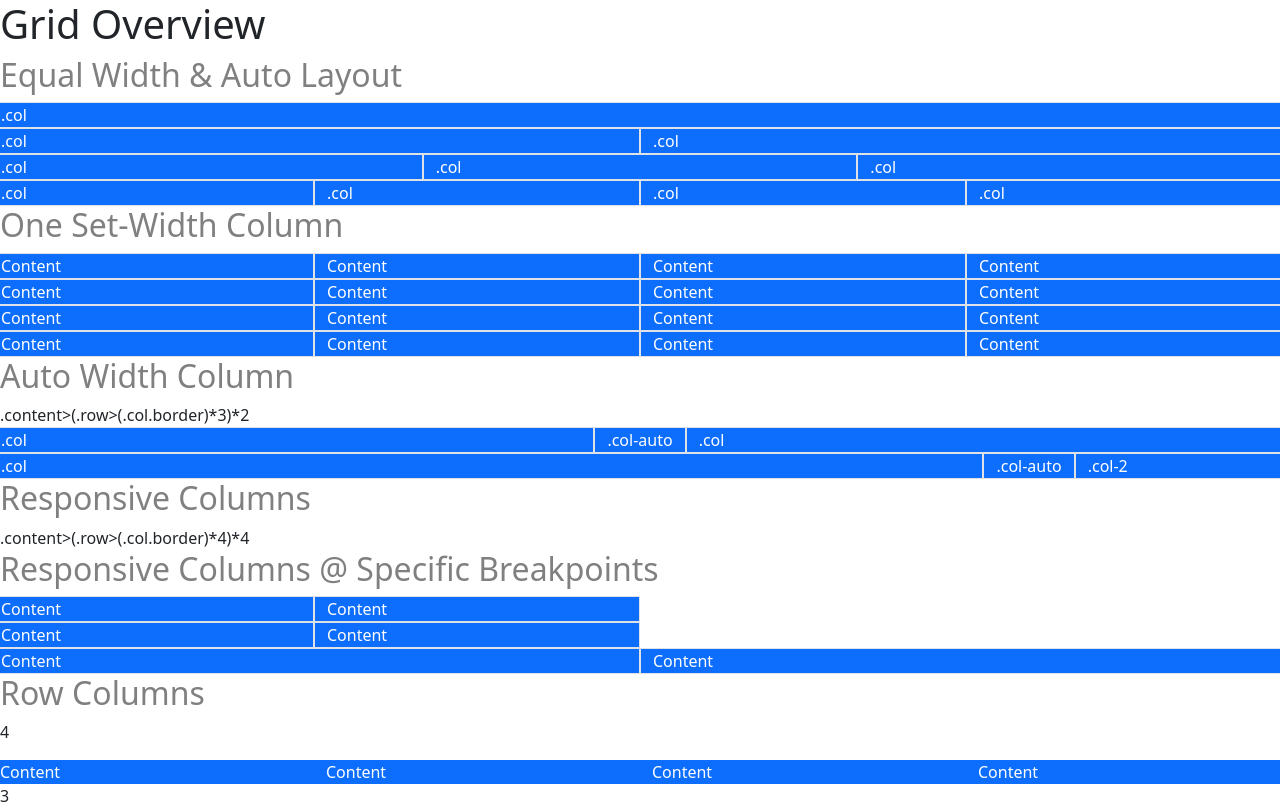
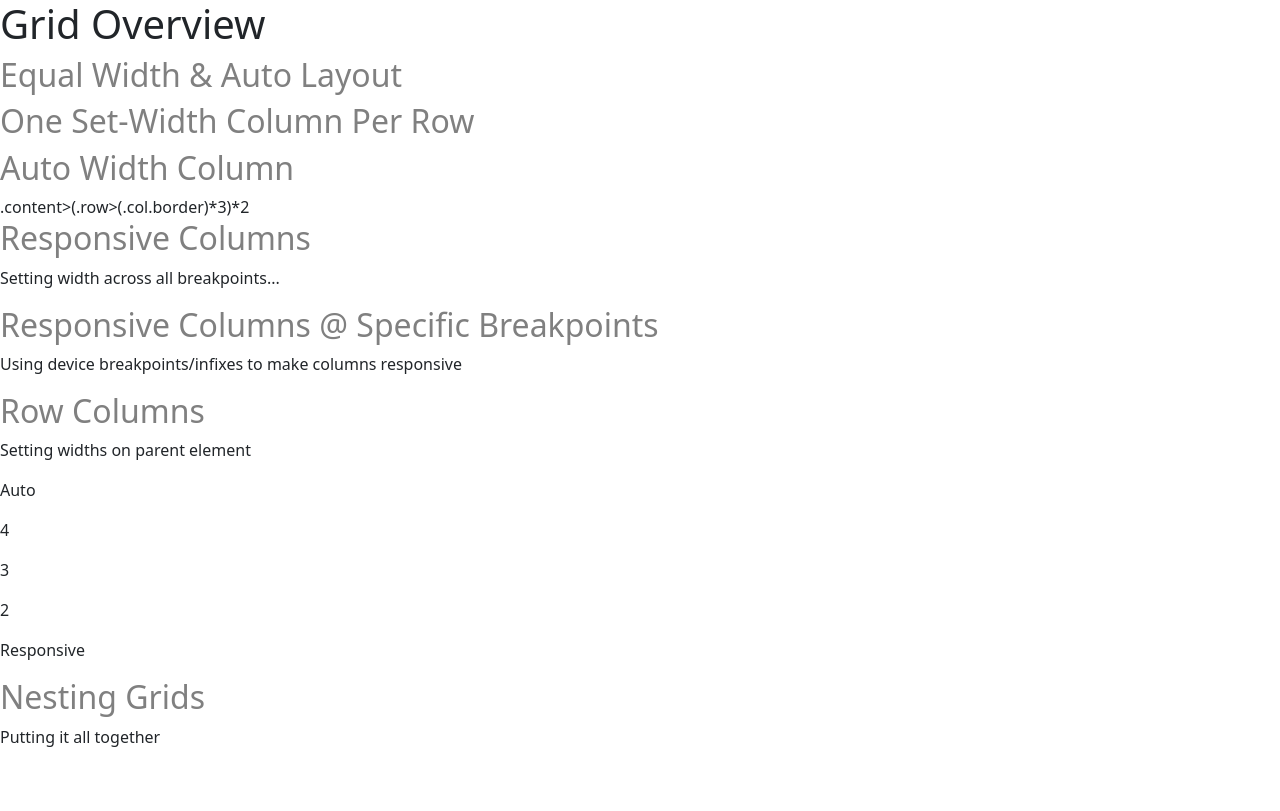
Before and after one commit to cmcoatney/mfw-day4, a plain HTML site: page workspace.html in a window 1280 px wide. Shown: the top 811 px of the page. Drawn offline with nearby package versions, Linux system fonts and the light colour scheme.

Commit message:
setup workspace for practice

```diff
--- a/workspace.html
+++ b/workspace.html
@@ -19,116 +19,44 @@
     <h2>Equal Width & Auto Layout</h2>
     <!-- pyramid 1 col, 2 cols, 3 cols, 4 cols-->
 
-    <div class="content">
-      <div class="row">
-        <div class="col border">.col</div>
-      </div>
-      <div class="row">
-        <div class="col border">.col</div>
-        <div class="col border">.col</div>
-      </div>
-      <div class="row">
-        <div class="col border">.col</div>
-        <div class="col border">.col</div>
-        <div class="col border">.col</div>
-      </div>
-      <div class="row">
-        <div class="col border">.col</div>
-        <div class="col border">.col</div>
-        <div class="col border">.col</div>
-        <div class="col border">.col</div>
-      </div>
-    </div>
 
-    <h2>One Set-Width Column</h2>
-    <!--Set one col with size in each-->
+    <h2>One Set-Width Column Per Row</h2>
+    <!--Set one col with size in each row-->
 
-    <div class="content">
-      <div class="row">
-        <div class="col border">Content</div>
-        <div class="col border">Content</div>
-        <div class="col border">Content</div>
-        <div class="col border">Content</div>
-      </div>
-      <div class="row">
-        <div class="col border">Content</div>
-        <div class="col border">Content</div>
-        <div class="col border">Content</div>
-        <div class="col border">Content</div>
-      </div>
-      <div class="row">
-        <div class="col border">Content</div>
-        <div class="col border">Content</div>
-        <div class="col border">Content</div>
-        <div class="col border">Content</div>
-      </div>
-      <div class="row">
-        <div class="col border">Content</div>
-        <div class="col border">Content</div>
-        <div class="col border">Content</div>
-        <div class="col border">Content</div>
-      </div>
-    </div>
 
     <h2>Auto Width Column</h2>
     <!--Set some col-auto columns-->
 
     .content>(.row>(.col.border)*3)*2
 
-    <div class="content">
-      <div class="row">
-        <div class="col border">.col</div>
-        <div class="col-auto border">.col-auto</div>
-        <div class="col border">.col</div>
-      </div>
-      <div class="row">
-        <div class="col border">.col</div>
-        <div class="col-auto border">.col-auto</div>
-        <div class="col-2 border">.col-2</div>
-      </div>
-    </div>
 
     <h2>Responsive Columns</h2>
-    <!--First row normal .col second row col-6 and two col-3-->
+    <p>Setting width across all breakpoints...</p>
 
-    .content>(.row>(.col.border)*4)*4
 
     <h2>Responsive Columns @ Specific Breakpoints</h2>
+    <p>Using device breakpoints/infixes to make columns responsive</p>
 
-    <div class="content">
-      <div class="row">
-        <div class="col-12 col-md-6 col-lg-3 border">Content</div>
-        <div class="col-12 col-md-6 col-lg-3 border">Content</div>
-      </div>
-
-      <div class="row">
-        <div class="col-md-6 col-lg-3 border">Content</div>
-        <div class="col-md-6 col-lg-3 border">Content</div>
-      </div>
-      <div class="row">
-        <div class="col-md-6 col-sm-4 border">Content</div>
-        <div class="col-md-6 col-sm-4 border">Content</div>
-      </div>
-    </div>
 
     <h2>Row Columns</h2>
+    <p>Setting widths on parent element</p>
+
+    <p>Auto</p>
+
     <p>4</p>
-    <div class="content">
-      <div class="row row-auto">
-        <div class="col">Content</div>
-        <div class="col">Content</div>
-        <div class="col">Content</div>
-        <div class="col">Content</div>
-      </div>
-    </div>
+
 
     <p>3</p>
 
+
     <p>2</p>
+
 
     <p>Responsive</p>
 
+
     <h2>Nesting Grids</h2>
+    <p>Putting it all together</p>
 
     <script
       src="https://cdn.jsdelivr.net/npm/bootstrap@5.2.0-beta1/dist/js/bootstrap.bundle.min.js"
```
